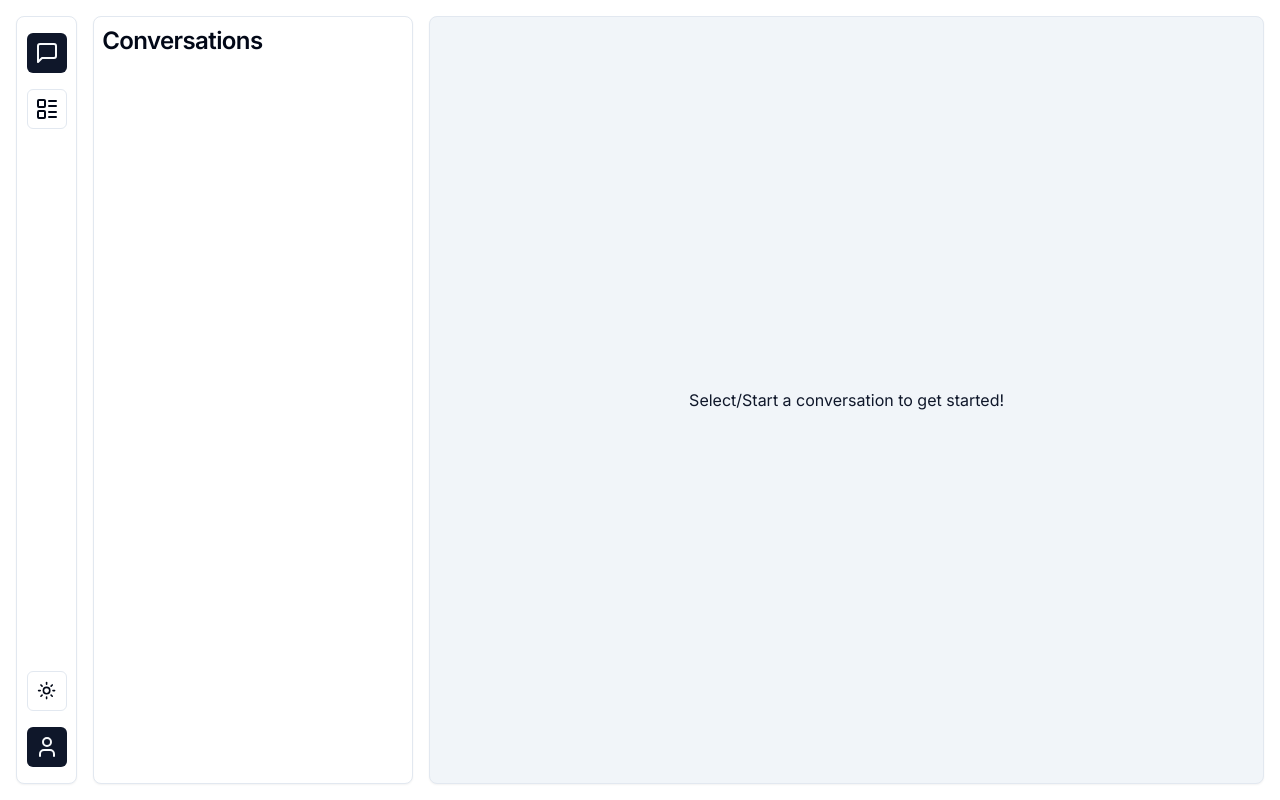
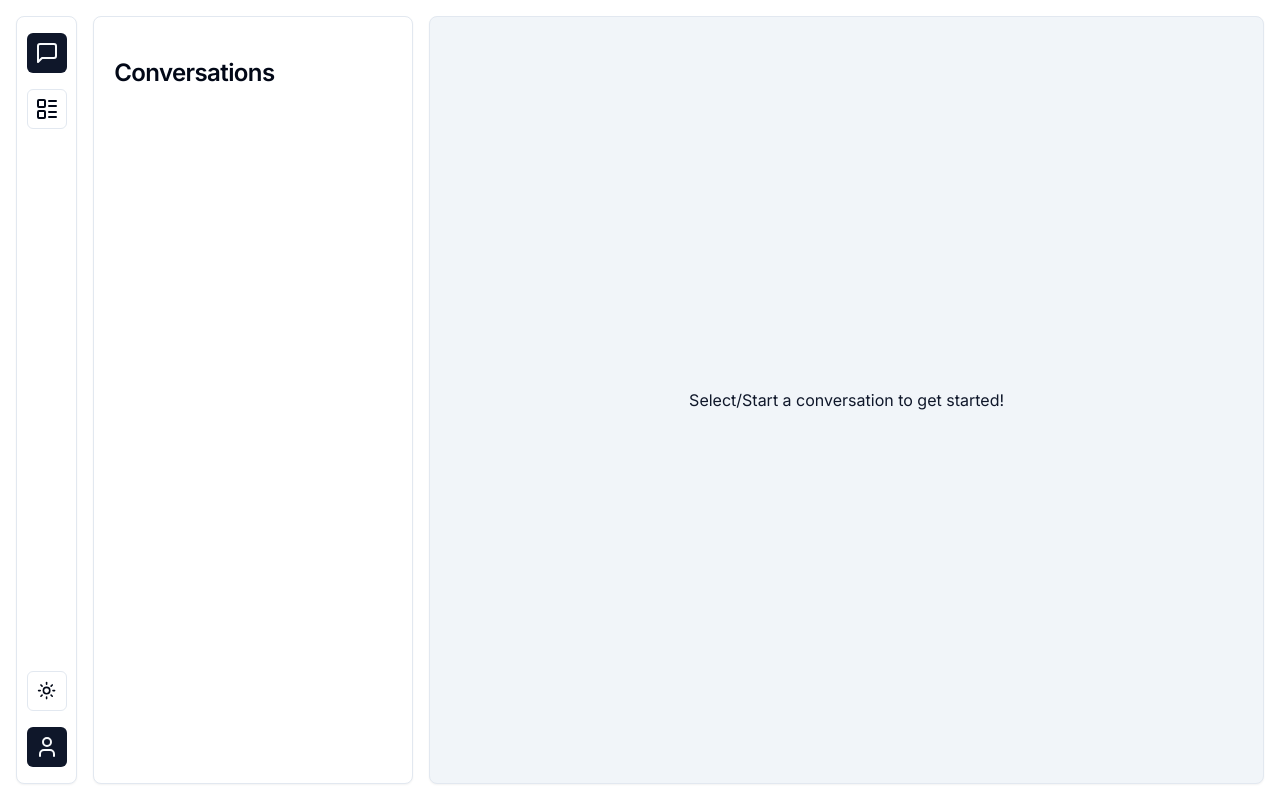
Before and after one commit to HarishChandran3304/llm-chat-ui-frontend, a Next.js app: page /conversations in a window 1280 px wide. Built offline with nearby package versions, Linux system fonts and the light colour scheme; no server answers.

Commit message:
Adjust layout

```diff
--- a/components/shared/task-list/TaskList.tsx
+++ b/components/shared/task-list/TaskList.tsx
@@ -7,14 +7,14 @@ type Props = React.PropsWithChildren<{
 }>
 
 const TaskList = ({ children, title, action: Action }: Props) => {
-  return <Card className='h-full w-full lg:flex-none lg:w-80 p-2'>
-    <div className='mb-4 flex items-center justify-between'>
+  return <Card className='h-full w-full lg:flex-none lg:w-80 p-5'>
+    <div className='mb-4 h-1/10 flex items-center justify-between'>
         <h1 className='text-2xl font-semibold tracking-tight'>
             {title}
         </h1>
           {Action ? Action : null}
     </div>
-    <div className='w-full h-full flex flex-col items-center justify-start gap-2'>
+    <div className='w-full h-full flex flex-col items-center justify-start gap-4'>
         {children}
     </div>
   </Card>
--- a/tailwind.config.ts
+++ b/tailwind.config.ts
@@ -18,6 +18,9 @@ const config = {
       },
     },
     extend: {
+      height: {
+        "1/10": "10%",
+      },
       colors: {
         border: "hsl(var(--border))",
         input: "hsl(var(--input))",
```
